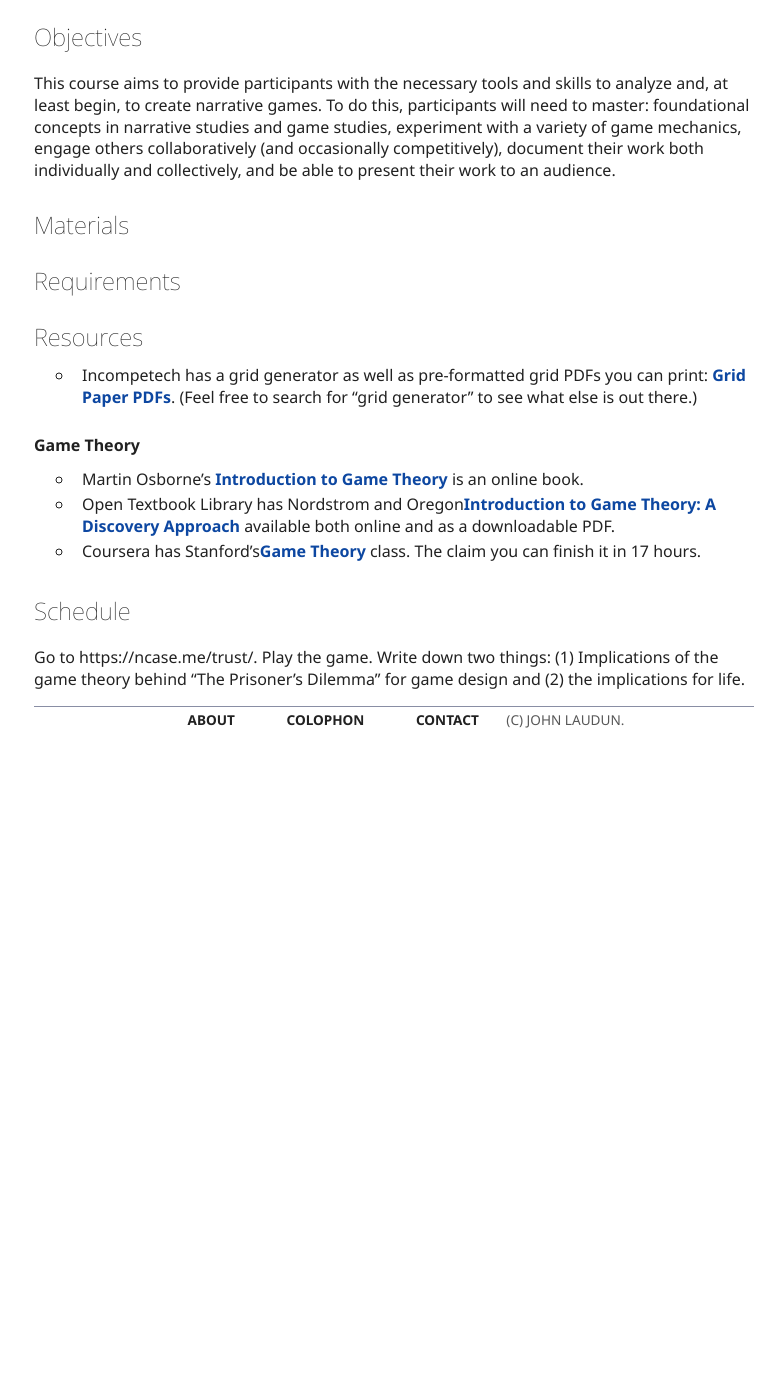
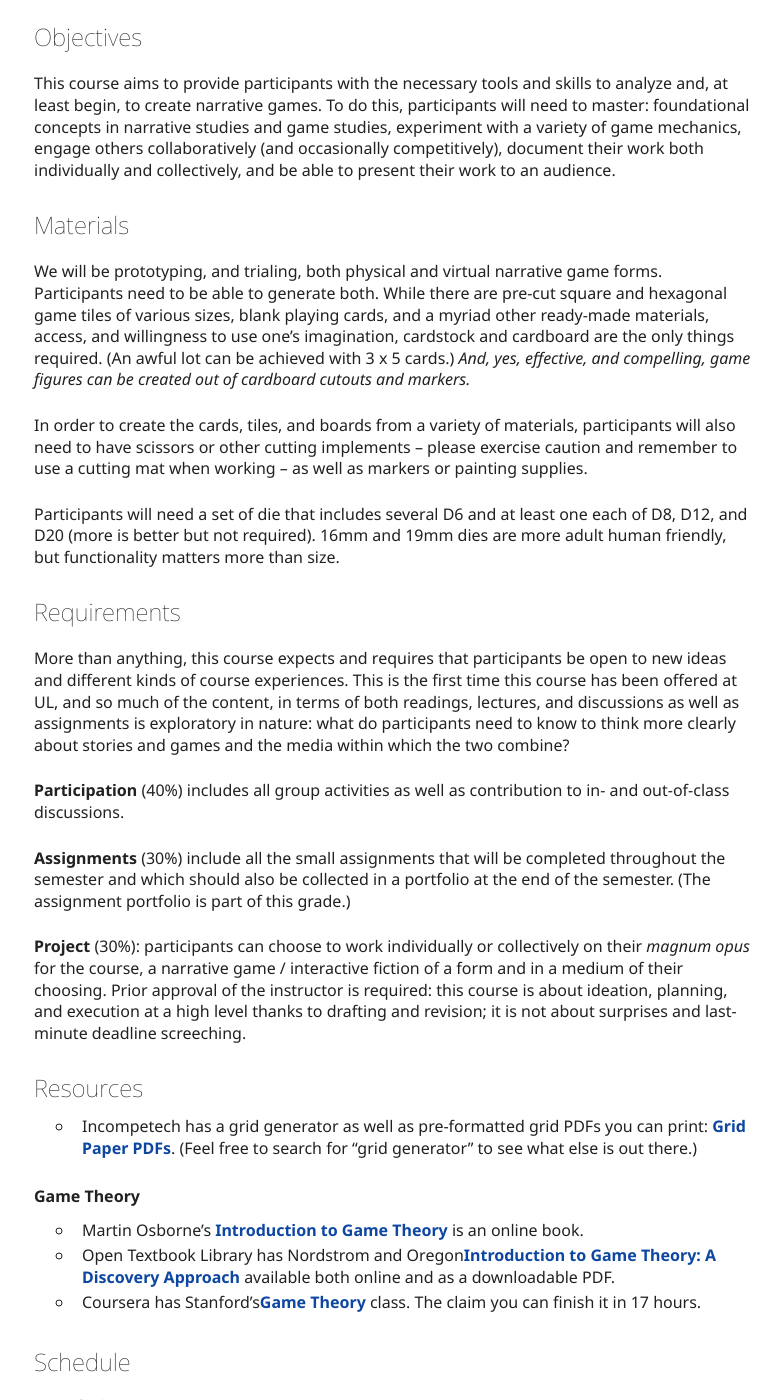
Before and after one commit to johnlaudun/jln, a Jekyll site: the page built from teaching/courses/370-games/index.md, in a window 1280 px wide and 1400 px high, scrolled down 1120 px. Shown: the whole window, without its empty margins (246-1027 px from the left). Built offline with Jekyll 4.4.1, drawn with Linux system fonts in a browser that asks for light colours; our own code applies the rules of GitHub Pages for plain Markdown files; before the commit the page ends 1868 px from its top, so only the background shows below that; some of the changed text lies outside the part shown.

Commit message:
Beginning Fall 2024 course builds.

```diff
--- a/teaching/courses/370-games/index.md
+++ b/teaching/courses/370-games/index.md
@@ -19,11 +19,21 @@ This course aims to provide participants with the necessary tools and skills to
 
 ## Materials
 
+We will be prototyping, and trialing, both physical and virtual narrative game forms. Participants need to be able to generate both. While there are pre-cut square and hexagonal game tiles of various sizes, blank playing cards, and a myriad other ready-made materials, access, and willingness to use one's imagination, cardstock and cardboard are the only things required. (An awful lot can be achieved with 3 x 5 cards.) *And, yes, effective, and compelling, game figures can be created out of cardboard cutouts and markers.*
 
+In order to create the cards, tiles, and boards from a variety of materials, participants will also need to have scissors or other cutting implements -- please exercise caution and remember to use a cutting mat when working -- as well as markers or painting supplies.
+
+Participants will need a set of die that includes several D6 and at least one each of D8, D12, and D20 (more is better but not required). 16mm and 19mm dies are more adult human friendly, but functionality matters more than size.
 
 ## Requirements
 
+More than anything, this course expects and requires that participants be open to new ideas and different kinds of course experiences. This is the first time this course has been offered at UL, and so much of the content, in terms of both readings, lectures, and discussions as well as assignments is exploratory in nature: what do participants need to know to think more clearly about stories and games and the media within which the two combine?
 
+**Participation** (40%) includes all group activities as well as contribution to in- and out-of-class discussions.
+
+**Assignments** (30%) include all the small assignments that will be completed throughout the semester and which should also be collected in a portfolio at the end of the semester. (The assignment portfolio is part of this grade.)
+
+**Project** (30%): participants can choose to work individually or collectively on their *magnum opus* for the course, a narrative game / interactive fiction of a form and in a medium of their choosing. Prior approval of the instructor is required: this course is about ideation, planning, and execution at a high level thanks to drafting and revision; it is not about surprises and last-minute deadline screeching.
 
 ## Resources
 
@@ -37,4 +47,11 @@ This course aims to provide participants with the necessary tools and skills to
 
 ## Schedule
 
+### Foundations
+
+Due to a prior schedule commitment, I will not be available to meet August 29- September 5. On our first day of class we will need to cover the usual course overview and then set up groups and proceed with the first group assignment.
+
+<!--
 Go to https://ncase.me/trust/. Play the game. Write down two things: (1) Implications of the game theory behind “The Prisoner’s Dilemma” for game design and (2) the implications for life.
+
+-->
```
Also changed, not shown: teaching/courses/432/schedule.md (+2 -2 lines).
